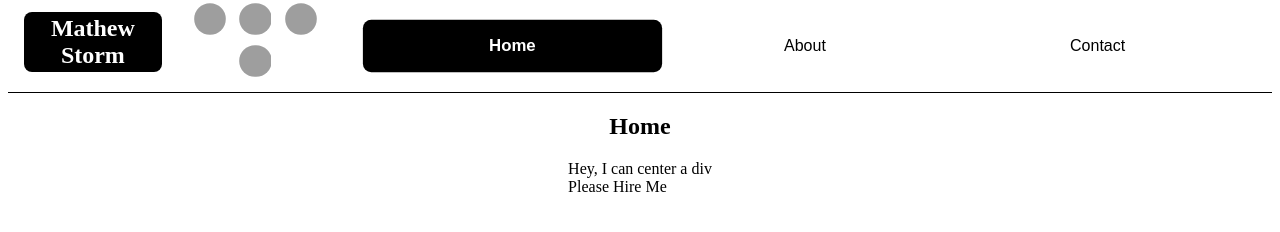
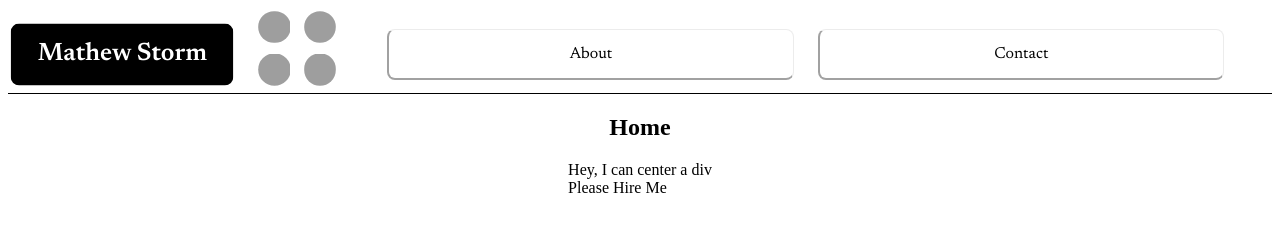
Before and after one commit to smattymatty/smattymatty.github.io, a plain HTML site: page index.html in a window 1280 px wide. Drawn offline with Linux system fonts and the light colour scheme; grey boxes are pictures that could not be loaded.

Commit message:
better buttons

```diff
--- a/index.html
+++ b/index.html
@@ -6,11 +6,18 @@
     <meta http-equiv="X-UA-Compatible" content="ie=edge" />
     <title>Mathew Storm</title>
     <link rel="stylesheet" type="text/css" href="style.css" />
+    <!-- google fonts -->
+    <link rel="preconnect" href="https://fonts.googleapis.com" />
+    <link rel="preconnect" href="https://fonts.gstatic.com" crossorigin />
+    <link
+      href="https://fonts.googleapis.com/css2?family=Newsreader:ital,opsz,wght@0,6..72,200..800;1,6..72,200..800&display=swap"
+      rel="stylesheet"
+    />
   </head>
   <nav>
     <div class="nav-container">
       <div class="first-nav-container">
-        <h1 class="nav-title">Mathew Storm</h1>
+        <button class="nav-title" id="home">Mathew Storm</button>
         <div class="social-logos">
           <a href="https://github.com/smattymatty">
             <img
@@ -39,7 +46,6 @@
         </div>
       </div>
       <div class="nav-links">
-        <button id="home" class="active">Home</button>
         <button id="about">About</button>
         <button id="contact">Contact</button>
       </div>
--- a/main.mjs
+++ b/main.mjs
@@ -1,19 +1,5 @@
+import { setupNavLinks } from "./modules/navigation.mjs";
+
 console.log("Hello World");
 
-const navLinks = document.querySelectorAll(".nav-links button");
-const contentDivs = document.querySelectorAll(".content");
-
-navLinks.forEach((link) => {
-  link.addEventListener("click", (e) => {
-    e.preventDefault();
-    const content = document.querySelector(`#${link.id}-content`);
-    contentDivs.forEach((content) => {
-      content.classList.add("hidden");
-    });
-    content.classList.remove("hidden");
-    navLinks.forEach((navLink) => {
-      navLink.classList.remove("active");
-    });
-    link.classList.add("active");
-  });
-});
+setupNavLinks();
--- /dev/null
+++ b/modules/navigation.mjs
@@ -0,0 +1,30 @@
+export function setupNavLinks(initialActive = "home") {
+  const navLinks = document.querySelectorAll(".nav-links button, .nav-title");
+  const contentDivs = document.querySelectorAll(".content");
+  // each nav link should have a corresponding content div
+  navLinks.forEach((link) => {
+    link.addEventListener("click", (e) => {
+      e.preventDefault();
+      const content = document.querySelector(`#${link.id}-content`);
+      if (!content) {
+        throw new Error(`No content with id ${link.id}-content`);
+      }
+      contentDivs.forEach((content) => {
+        content.classList.add("hidden");
+      });
+      content.classList.remove("hidden");
+      navLinks.forEach((navLink) => {
+        navLink.classList.remove("active");
+      });
+      link.classList.add("active");
+    });
+  });
+  // set up the initial active nav link
+  const initialNavLink = document.querySelector(`#${initialActive}`);
+  initialNavLink.classList.add("active");
+  const content = document.querySelector(`#${initialActive}-content`);
+  if (!content) {
+    throw new Error(`No content with id ${initialActive}-content`);
+  }
+  content.classList.remove("hidden");
+}
--- a/style.css
+++ b/style.css
@@ -21,7 +21,6 @@ h2 {
   display: flex;
   flex-direction: row;
   justify-content: first baseline;
-  margin-top: -1rem;
   align-items: center;
   width: 100%;
   border-bottom: 1px solid black;
@@ -63,28 +62,6 @@ h2 {
   transform: scale(1.1);
 }
 
-.nav-title {
-  font-size: 1.5rem;
-  margin-left: 1rem;
-  margin-right: 1rem;
-  background-color: var(--primary-color);
-  color: var(--text-primary-color);
-  padding: 0.2rem;
-  border-radius: 0.5rem;
-  transition: all 0.2s ease-in-out;
-  display: flex;
-  flex-direction: row;
-  justify-content: center;
-  text-align: center;
-}
-
-.nav-title:hover {
-  background-color: var(--main-bg-color);
-  color: var(--text-color);
-  cursor: pointer;
-  transform: scale(1.05);
-}
-
 .nav-links {
   display: flex;
   flex-direction: row;
@@ -96,8 +73,21 @@ h2 {
 }
 
 .nav-links button {
+  z-index: 1;
+}
+
+.nav-title {
+  font-weight: 600 !important;
+  font-size: 1.5rem !important;
+  text-wrap: nowrap;
+}
+
+.nav-links button,
+.nav-title {
   font-size: 1rem;
-  border: none;
+  border: 2px solid rgba(0, 0, 0, 0.37);
+  border-right: 1px solid rgba(0, 0, 0, 0.075);
+  border-top: 1px solid rgba(0, 0, 0, 0.075);
   padding-bottom: 0.5rem;
   margin-top: 1rem;
   transition: all 0.2s ease-in-out;
@@ -109,19 +99,27 @@ h2 {
   transition: all 0.2s ease-in-out;
   width: 100%;
   margin-left: 0.5rem;
+  font-family: "Newsreader", serif;
+  font-optical-sizing: auto;
+  font-weight: 400;
+  font-style: normal;
+  user-select: none;
+  margin-right: 1rem;
 }
 
-.nav-links button:hover {
+.nav-links button:hover,
+.nav-title:hover {
   cursor: pointer;
-  font-weight: bold;
   transform: scale(1.05);
 }
 
-.nav-links button.active {
+.nav-links button.active,
+.nav-title.active {
   background-color: var(--primary-color);
   color: var(--text-primary-color);
   font-weight: bold;
   scale: 1.05;
+  z-index: 2;
 }
 
 .first-nav-container {
```
